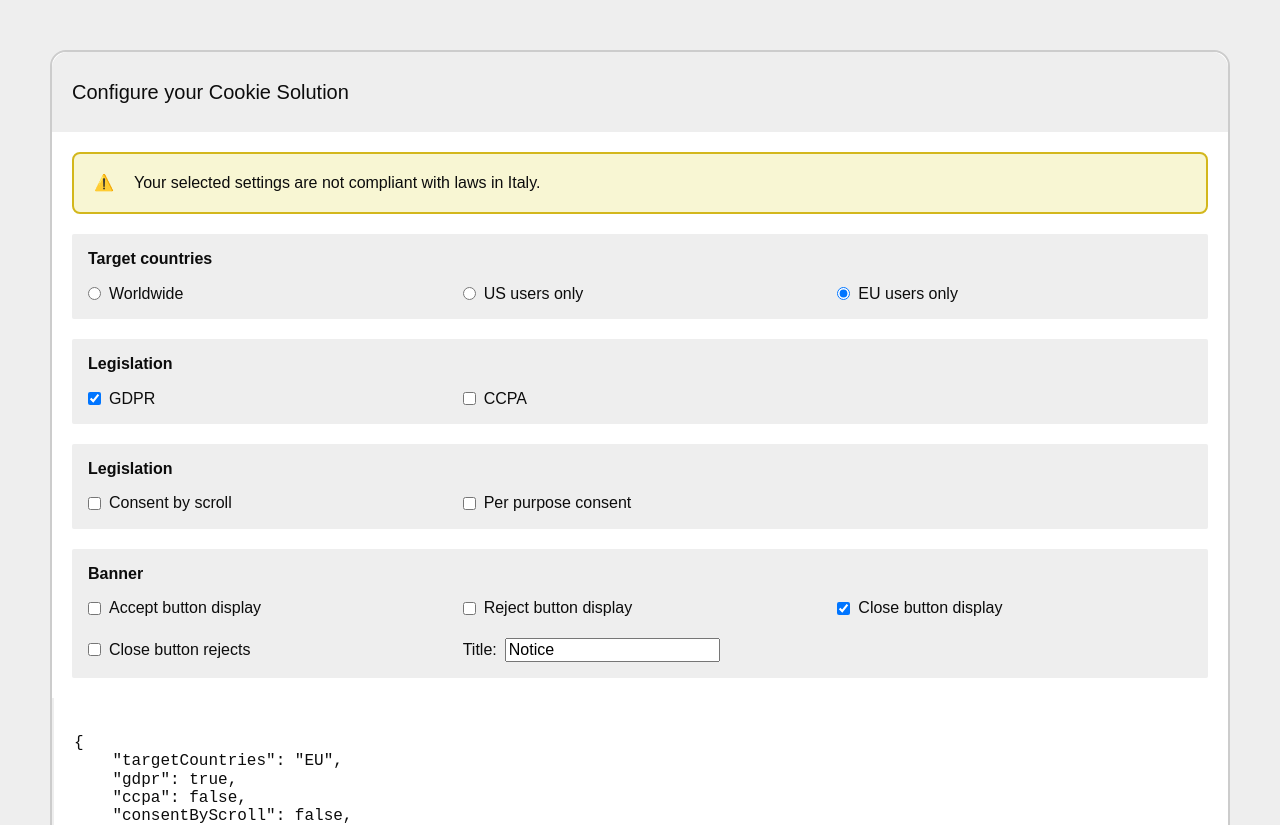
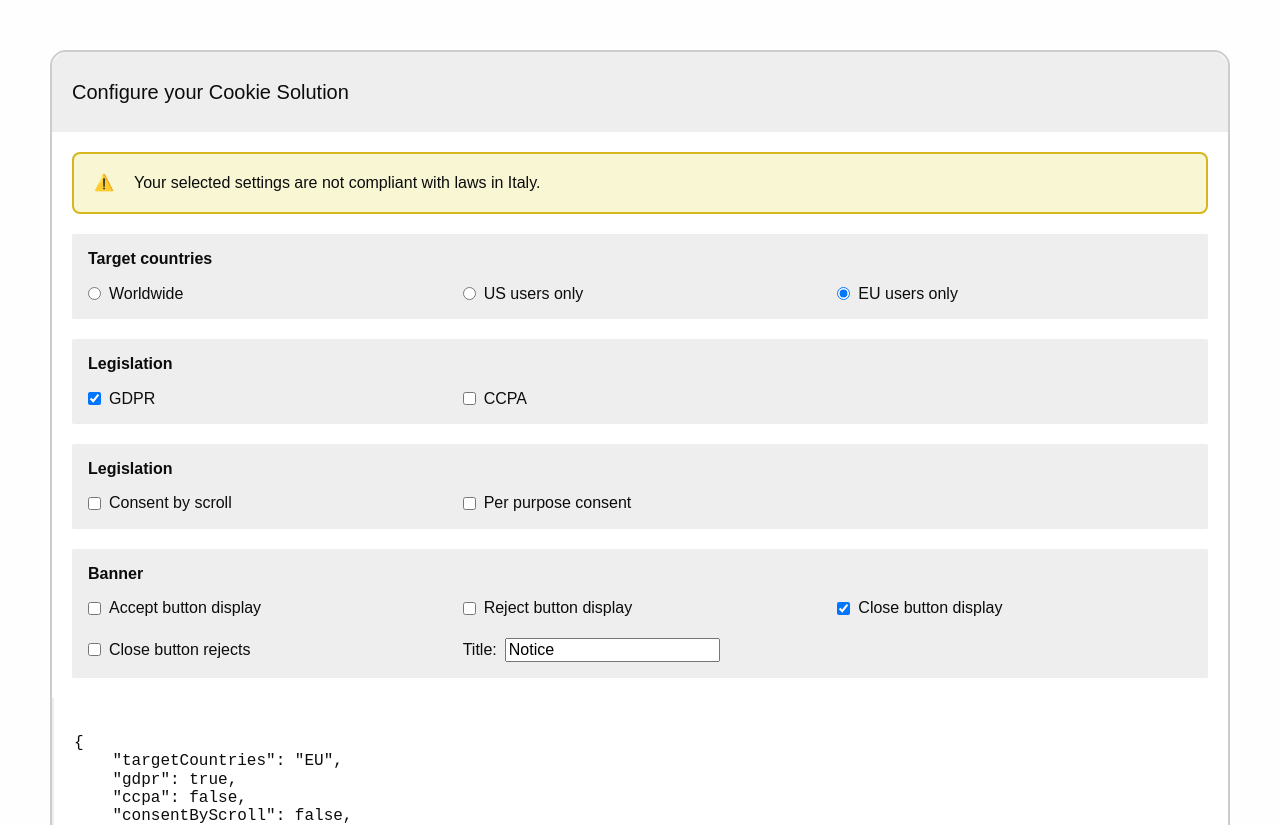
Before and after one commit to gabrielsbomboi/iubenda-challenge, a Vue app: page / in a window 1280 px wide. Shown: the top 825 px of the page. Built offline with nearby package versions, Linux system fonts and the light colour scheme.

Commit message:
style(css): fix notifications display

```diff
--- a/src/App.vue
+++ b/src/App.vue
@@ -112,7 +112,10 @@ async function onSubmit() {
         </footer>
     </form>
 
-    <div class="notifications">
+    <div
+        v-show="success || error"
+        class="notifications"
+    >
         <NotificationInline
             v-if="success"
             id="success-notification"
@@ -231,7 +234,7 @@ async function onSubmit() {
 }
 
 .notifications {
-    min-width: 32rem;
+    width: 32rem;
     max-width: 100%;
 
     @media (width <= 1024px) {
--- a/src/style.css
+++ b/src/style.css
@@ -20,7 +20,7 @@ html {
 }
 
 body {
-    background-color: var(--secondary-color);
+    background-color: #fefefe;
     color: var(--app-font-color);
     font-family: sans-serif;
 }
```
